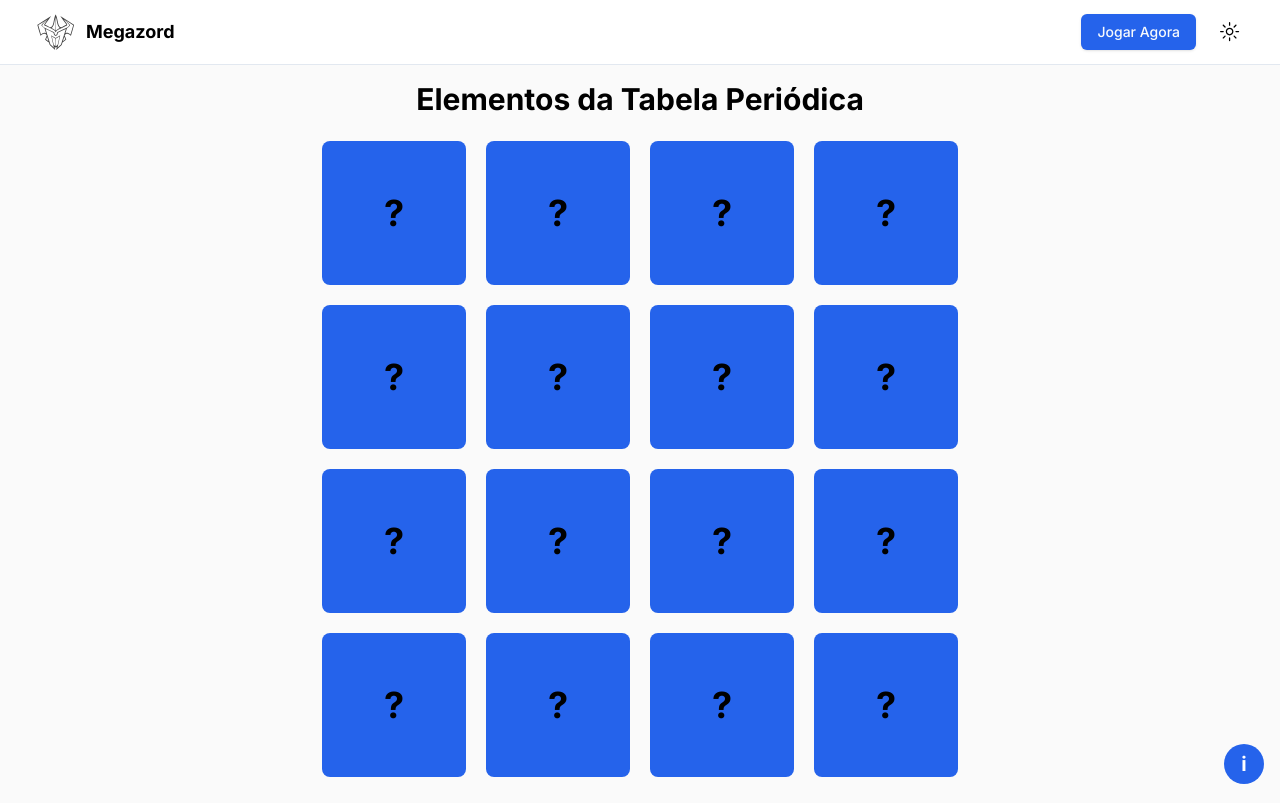
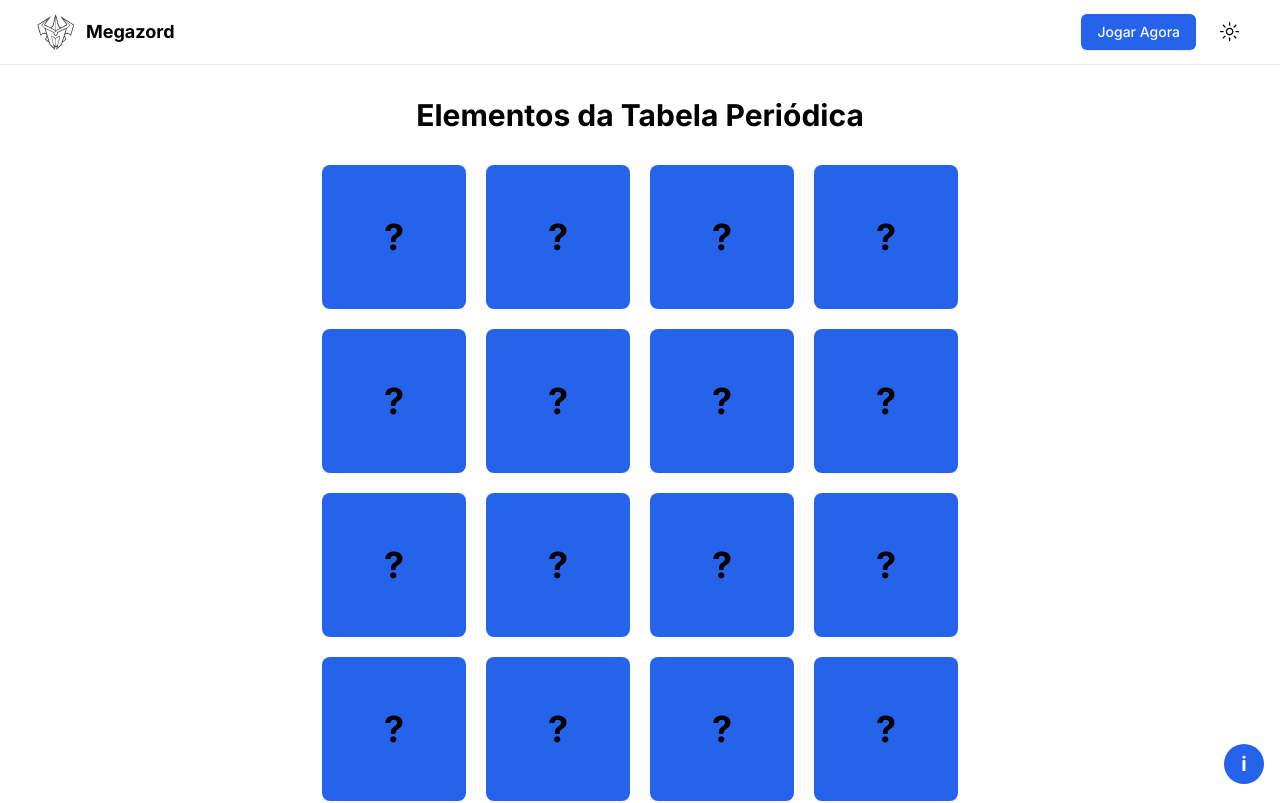
Before and after one commit to giovannivicentin/megazord, a Next.js app: page /periodic-table in a window 1280 px wide. Shown: the top 803 px of the page. Built offline with nearby package versions, Linux system fonts and the light colour scheme.

Commit message:
fix: adjust padding in PeriodicTablePage component

```diff
--- a/src/app/periodic-table/page.tsx
+++ b/src/app/periodic-table/page.tsx
@@ -2,7 +2,7 @@
 
 function PeriodicTablePage() {
   return (
-    <div className="min-h-screen flex flex-col items-center justify-center p-4 bg-neutral-50 dark:bg-[unset]">
+    <div className="min-h-screen flex flex-col items-center justify-center px-4 pt-8">
       <PeriodicTable />
     </div>
   )
--- a/src/components/periodic-table.tsx
+++ b/src/components/periodic-table.tsx
@@ -57,7 +57,7 @@
 
   return (
     <div className="text-center">
-      <h1 className="text-3xl font-bold mb-6">Elementos da Tabela Periódica</h1>
+      <h1 className="text-3xl font-bold mb-8">Elementos da Tabela Periódica</h1>
       {gameOver && <h2 className="p-5 text-3xl">Você Venceu!</h2>}
       <div className="grid grid-cols-4 gap-5 mt-5">
         {cards.map((card, index) => (
```
